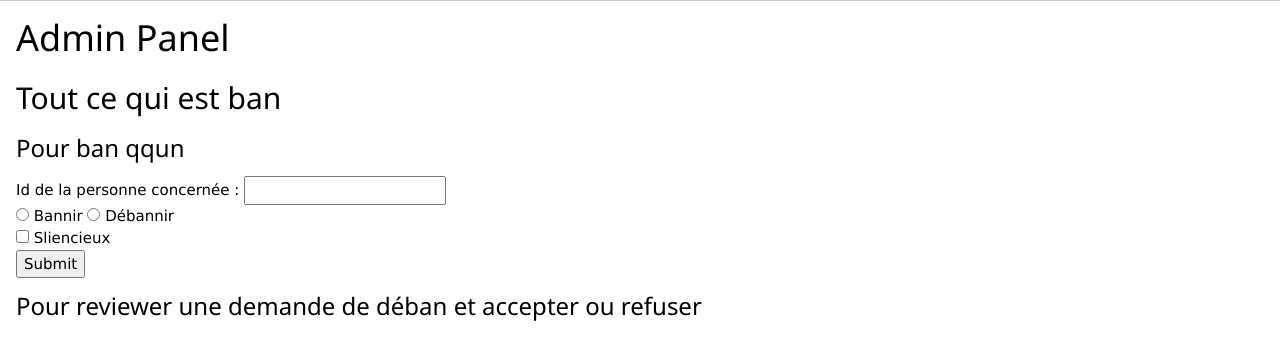
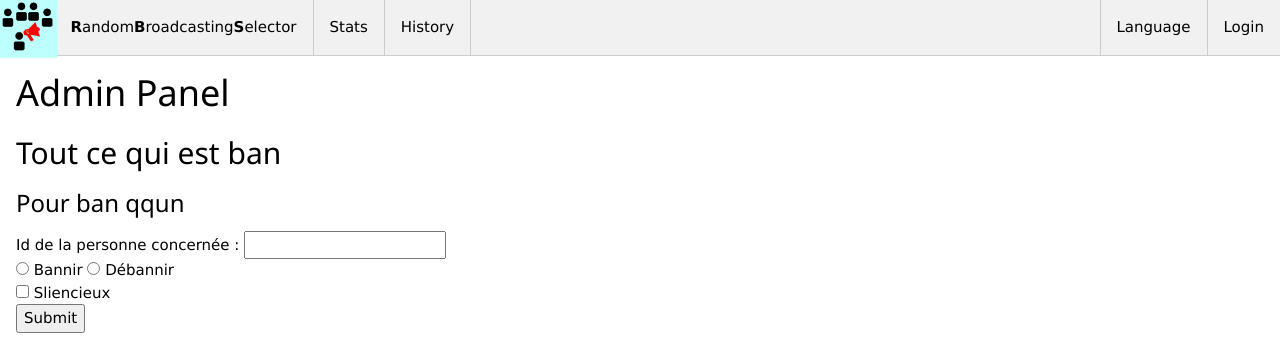
Before and after one commit to Nifle-CGE/RandomBroadcastingSelector, a Flask app: template templates/admin_panel.html in a window 1280 px wide. Shown: the top 341 px of the page. Run offline with Flask 2, Linux system fonts and the light colour scheme; the template is opened without the code that fills it, so the values that code supplies are empty; parts of the project's set-up code (start-up, migrations or seed data) failed here and were passed over; some libraries are stand-ins or nearby versions.

Commit message:
correction du fait que la nav soit cachée quand plus de contenu dans la page

```diff
--- a/templates/en/base.html
+++ b/templates/en/base.html
@@ -15,7 +15,7 @@
     <title>{% block title required %}{% endblock %} - RandomBroadcastingSelector</title>
 </head>
 
-<nav class="w3-bar w3-border-bottom w3-light-grey">
+<nav class="w3-bar w3-border-bottom w3-light-grey" style="overflow: visible;">
     <a href="/en/"><img class="hover-zoom w3-bar-item" style="padding: 0;height: 54.5px;" src="/static/img/logo RBS.png"
             alt="RBS logo"></a>
     <a class="w3-bar-item w3-button w3-padding-16 w3-border-right{% block home_main %}{% endblock %}"
```
